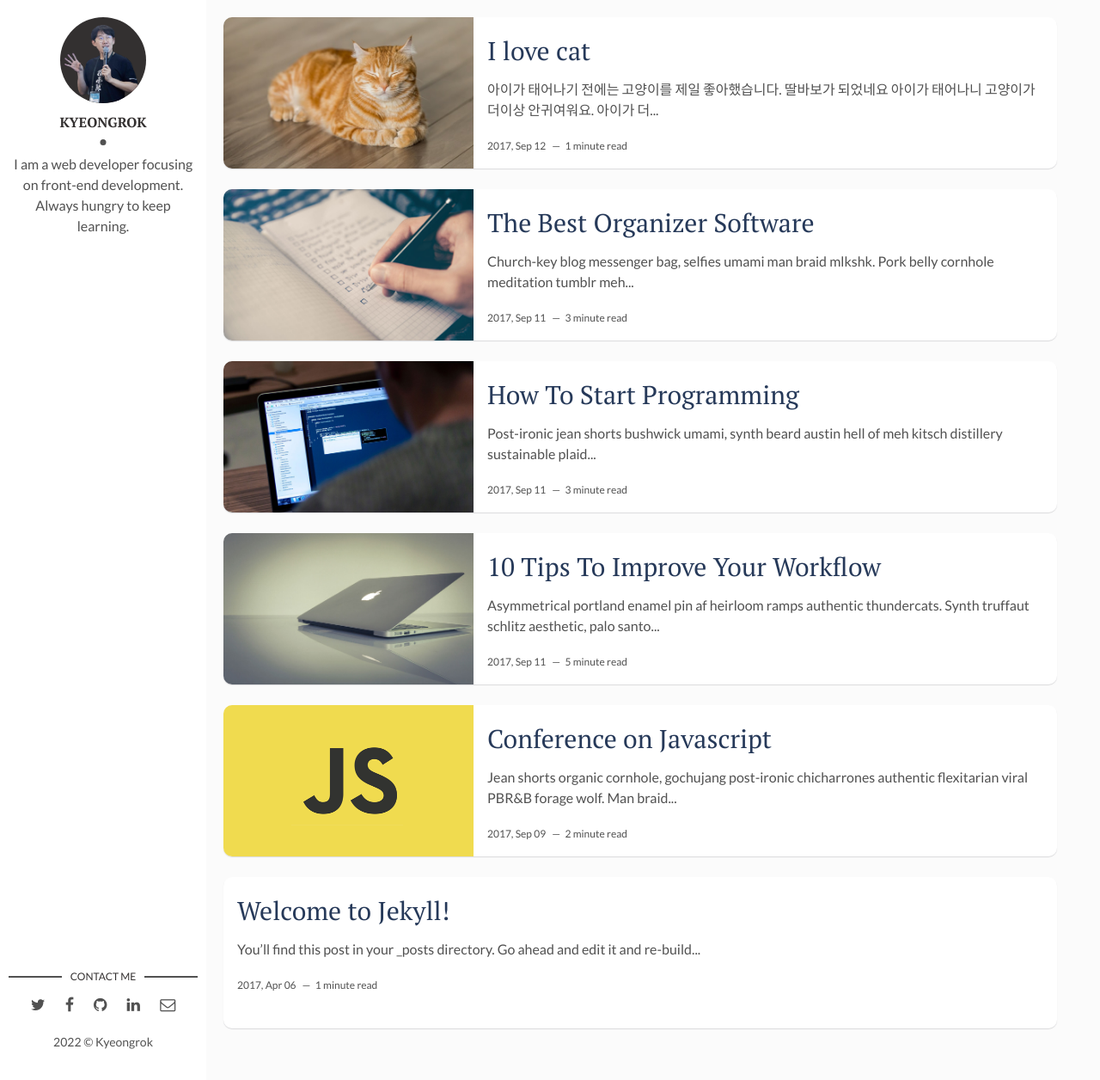
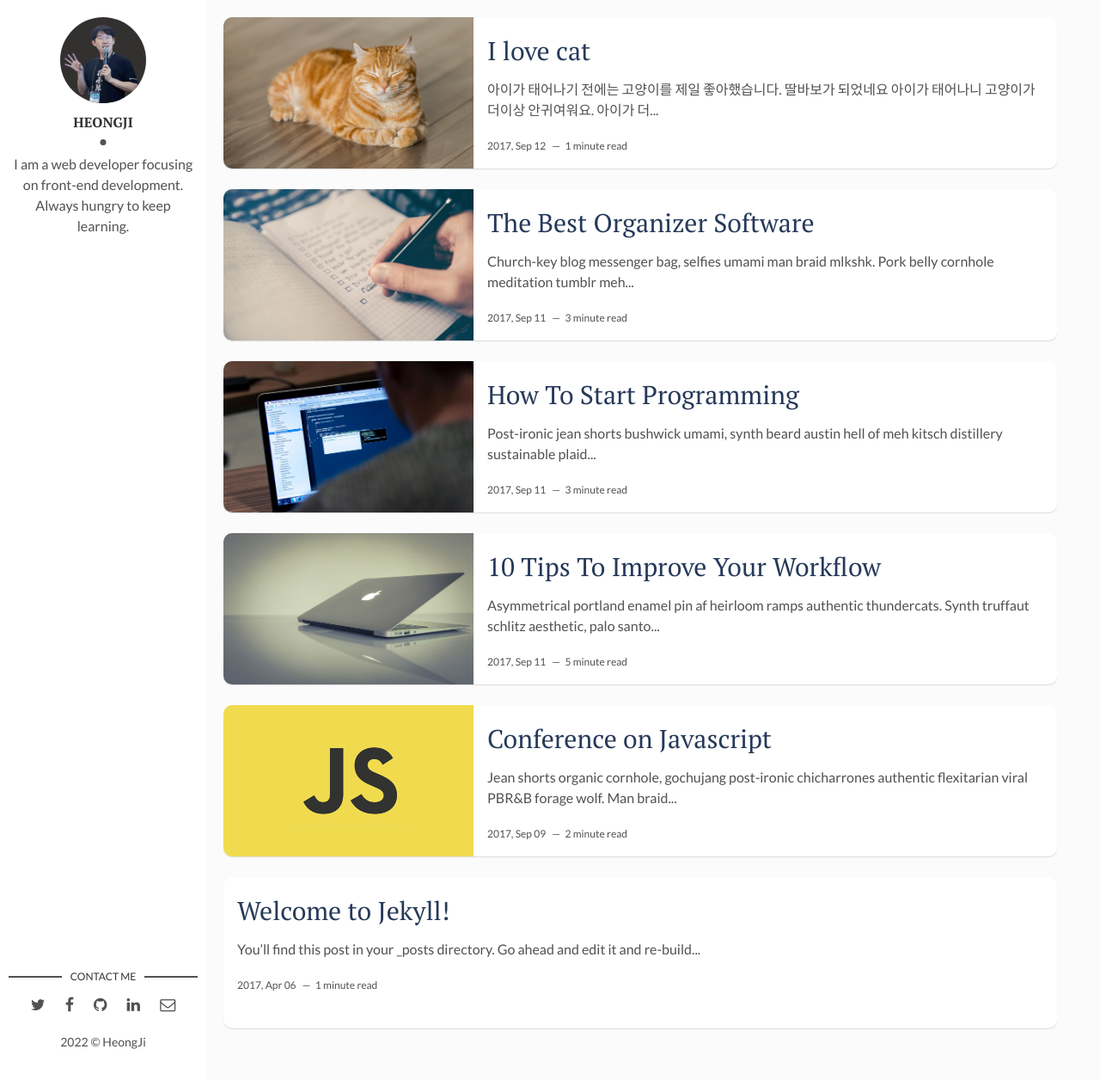
Before and after one commit to sjhlko/sjhlko.github.io, a Jekyll site: the page built from index.html, in a window 1280 px wide and 1256 px high. Shown: the whole window at 86% size. Built offline with Jekyll 4.4.1, drawn with Linux system fonts in a browser that asks for light colours; the list of posts is cut into pages by our own code.

Commit message:
_config.yml 수정

```diff
--- a/_config.yml
+++ b/_config.yml
@@ -1,20 +1,20 @@
-title: 김경록 백엔드 개발자의 블로그
+title: 헝지의 블로그
 description: > # this means to ignore newlines until "baseurl:"
   Write an awesome description for your new site here. You can edit this
   line in _config.yml. It will appear in your document head meta (for
   Google search results) and in your feed.xml site description.
 # permalink: ':title/'
 baseurl: "/gitblog3" # the subpath of your site, e.g. /blog
-url: "https://kyeongrok.github.io" # the base hostname & protocol for your site, e.g. http://example.com
+url: "https://sjhlko.github.io" # the base hostname & protocol for your site, e.g. http://example.com
 site-twitter: #if your site has a twitter account, enter it here
 
 # Author Settings
-author: Kyeongrok # add your name
+author: HeongJi # add your name
 author-img: 1642243.png # add your photo
 about-author: I am a web developer focusing on front-end development. Always hungry to keep learning. # add description
 social-twitter: # add your Twitter handle
 social-facebook: # add your Facebook handle
-social-github: kyeongrok # add your Github handle
+social-github: sjhlko # add your Github handle
 social-linkedin: # add your Linkedin handle
 social-email: # add your Email address
 
```
